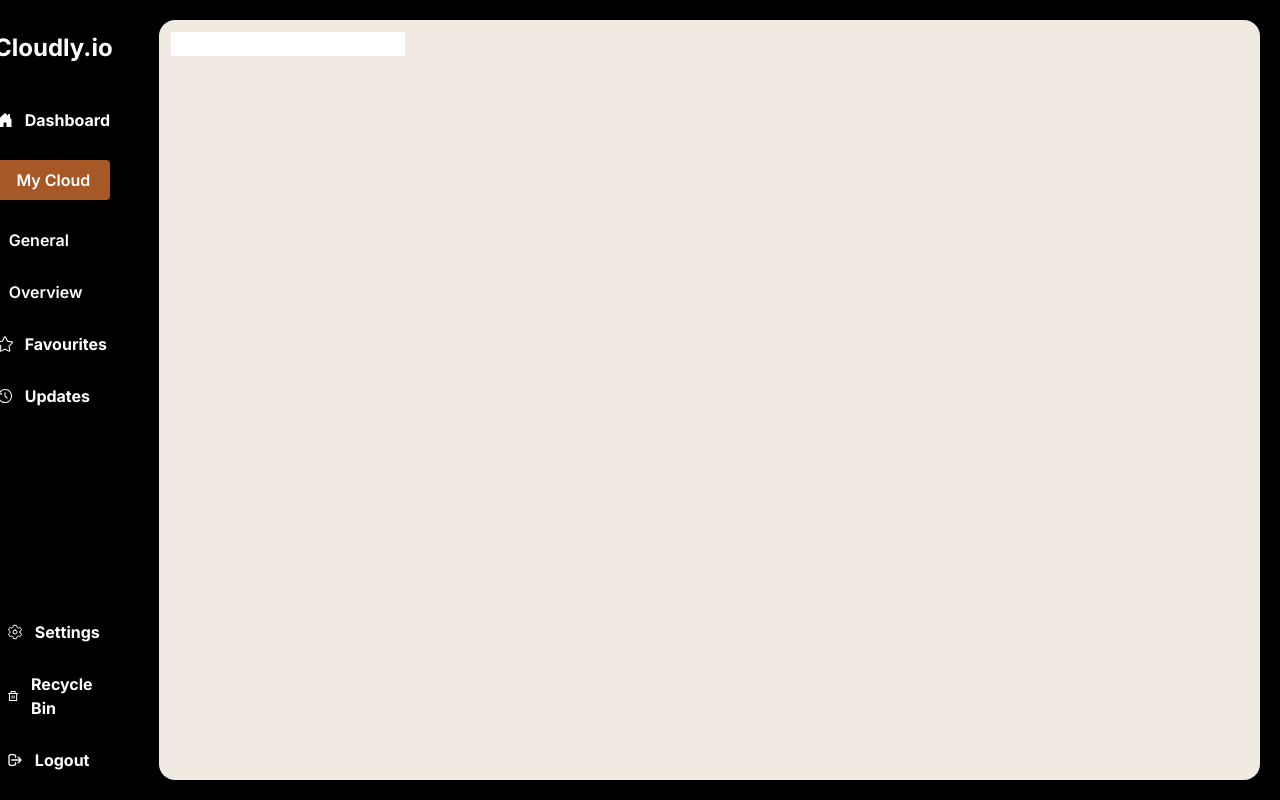
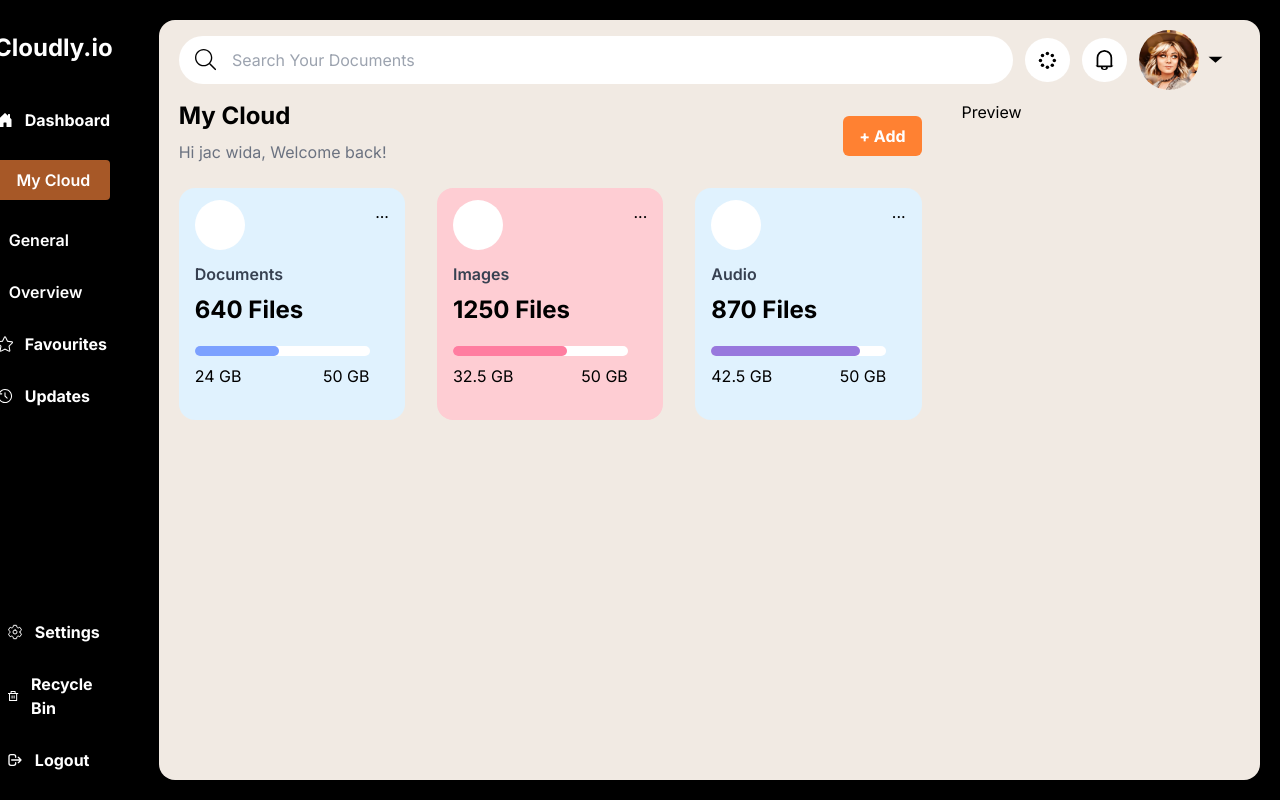
Before and after one commit to jacwida/cloudly.io, a Next.js app: page / in a window 1280 px wide. Built offline with nearby package versions, Linux system fonts and the light colour scheme.

Commit message:
added file usage

```diff
--- /dev/null
+++ b/components/CloudUsage.jsx
@@ -0,0 +1,61 @@
+const CloudUsage = () => {
+  const files = [
+    {
+      name: "Documents",
+      files: 640,
+      usage: 24,
+    },
+    {
+      name: "Images",
+      files: 1250,
+      usage: 32.5,
+    },
+    {
+      name: "Audio",
+      files: 870,
+      usage: 42.5,
+    },
+  ];
+  return (
+    <div className="flex justify-between gap-8 mt-4">
+      {files.map((file, idx) => (
+        <div
+          key={file}
+          className={
+            idx % 2 === 1
+              ? "flex-1 bg-rose-200 p-3 rounded-2xl px-4 "
+              : "flex-1 bg-sky-100 p-3 rounded-2xl px-4 "
+          }
+        >
+          <div className="flex justify-between">
+            <div className="bg-white h-[50px] w-[50px] rounded-[200px] p-2"></div>
+            <h1 className="ml-auto">...</h1>
+          </div>
+          <h1 className="text-gray-700 mt-3 font-semibold">{file.name}</h1>
+          <h1 className="font-bold text-2xl my-2">{file.files} Files</h1>
+          <div className="my-5 w-[90%]">
+            <div className="w-full h-[10px] bg-white rounded-full">
+              <div
+                className={`h-[10px] ${
+                  idx == 0
+                    ? "bg-[#7ca1ff]"
+                    : idx == 1
+                    ? "bg-[#ff7da0]"
+                    : "bg-[#9878dd]"
+                } rounded-full`}
+                style={{ width: `${(file.usage * 100) / 50}% ` }}
+              ></div>
+            </div>
+
+            <div className="flex items-center justify-between mt-2">
+              <h2>{file.usage} GB</h2>
+              <h2>50 GB</h2>
+            </div>
+          </div>
+        </div>
+      ))}
+    </div>
+  );
+};
+
+export default CloudUsage;
--- a/components/Content.jsx
+++ b/components/Content.jsx
@@ -1,11 +1,26 @@
+import Files from "./Files";
+import Preview from "./Preview";
+import Profile from "./Profile";
+import Search from "./Search";
+
 const ContentMain = () => {
   return (
-    <div className="bg-[#f1eae3] w-full m-5 rounded-2xl">
-      <div className="m-3">
+    <div className="bg-[#f1eae3] w-full m-5 rounded-2xl px-5">
+      <div className="flex items-center">
+        <div className=" flex flex-1 h-fit ">
+          <Search />
+        </div>
+        <div className="mx-3">
+          <Profile />
+        </div>
+      </div>
+      <div className="flex gap-10">
+        <div className="w-[70%]">
+          <Files />
+        </div>
         <div>
-          <input />
+          <Preview />
         </div>
-        <div></div>
       </div>
     </div>
   );
--- /dev/null
+++ b/components/Files.jsx
@@ -0,0 +1,24 @@
+import CloudUsage from "./CloudUsage";
+
+const Files = () => {
+  return (
+    <div>
+      <div className="flex items-center justify-between">
+        <div>
+          <h1 className="font-bold text-2xl">My Cloud</h1>
+          <p className="my-2 text-gray-500">Hi jac wida, Welcome back!</p>
+        </div>
+        <div>
+          <button className="bg-[#ff8132] rounded-md px-4 py-2 font-bold text-white">
+            + Add
+          </button>
+        </div>
+      </div>
+      <div>
+        <CloudUsage />
+      </div>
+    </div>
+  );
+};
+
+export default Files;
--- a/components/Icons.jsx
+++ b/components/Icons.jsx
@@ -117,3 +117,81 @@ export function LogoutIcon() {
     </svg>
   );
 }
+
+export function SearchIcon() {
+  return (
+    <svg
+      xmlns="http://www.w3.org/2000/svg"
+      viewBox="0 0 512 512"
+      width="1.33em"
+      height="1.33em"
+      stroke="currentColor"
+      class="SVGIcon__StyledIconComponent-sc-1kyax6f-0 jbhFkv"
+    >
+      <path
+        fill="currenColor"
+        d="M508.5 481.6l-129-129c-2.3-2.3-5.3-3.5-8.5-3.5h-10.3C395 312 416 262.5 416 208 416 93.1 322.9 0 208 0S0 93.1 0 208s93.1 208 208 208c54.5 0 104-21 141.1-55.2V371c0 3.2 1.3 6.2 3.5 8.5l129 129c4.7 4.7 12.3 4.7 17 0l9.9-9.9c4.7-4.7 4.7-12.3 0-17zM208 384c-97.3 0-176-78.7-176-176S110.7 32 208 32s176 78.7 176 176-78.7 176-176 176z"
+      ></path>
+    </svg>
+  );
+}
+
+export function IconUnk() {
+  return (
+    <svg
+      stroke="currentColor"
+      fill="currentColor"
+      stroke-width="0"
+      viewBox="0 0 24 24"
+      height="1.3em"
+      width="1.3em"
+      xmlns="http://www.w3.org/2000/svg"
+      class="bg-white  rounded-[200px] text-black"
+    >
+      <circle cx="12" cy="20" r="2"></circle>
+      <circle cx="12" cy="4" r="2"></circle>
+      <circle cx="6.343" cy="17.657" r="2"></circle>
+      <circle cx="17.657" cy="6.343" r="2"></circle>
+      <circle cx="4" cy="12" r="2.001"></circle>
+      <circle cx="20" cy="12" r="2"></circle>
+      <circle cx="6.343" cy="6.344" r="2"></circle>
+      <circle cx="17.657" cy="17.658" r="2"></circle>
+    </svg>
+  );
+}
+
+export function NotificationIcon() {
+  return (
+    <svg
+      stroke="currentColor"
+      fill="currentColor"
+      stroke-width="0"
+      viewBox="0 0 24 24"
+      height="1.3em"
+      width="1.3em"
+      xmlns="http://www.w3.org/2000/svg"
+      class="bg-white  rounded-[200px] text-black"
+    >
+      <path
+        fill="none"
+        stroke="#000"
+        stroke-width="2"
+        d="M4,19 L4,9 C4,4.582 7.582,1 12,1 C16.418,1 20,4.582 20,9 L20,19 M1,19 L23,19 M15,19 L15,20 C15,21.657 13.657,23 12,23 C10.343,23 9,21.657 9,20 L9,19"
+      ></path>
+    </svg>
+  );
+}
+
+export function DropDownIcon() {
+  return (
+    <svg
+      width="25"
+      height="25"
+      xmlns="http://www.w3.org/2000/svg"
+      viewBox="0 0 125.8 291.6"
+      class="rotate-90"
+    >
+      <path d="M88.6 145.8l-70-81.1v162.2z"></path>
+    </svg>
+  );
+}
--- /dev/null
+++ b/components/Preview.jsx
@@ -0,0 +1,7 @@
+import React from "react";
+
+const Preview = () => {
+  return <div>Preview</div>;
+};
+
+export default Preview;
--- /dev/null
+++ b/components/Profile.jsx
@@ -0,0 +1,21 @@
+import Image from "next/image";
+import { DropDownIcon, IconUnk, NotificationIcon } from "./Icons";
+
+export default function Profile() {
+  return (
+    <div className="flex items-center gap-3">
+      <div className="bg-white p-3 rounded-[200px]">
+        <IconUnk />
+      </div>
+      <div className="bg-white p-3 rounded-[200px]">
+        <NotificationIcon />
+      </div>
+      <div className="flex items-center gap-1">
+        <div className="bg-white p-3 rounded-[200px] relative h-[60px] w-[60px]">
+          <Image src="/profile.jpg" fill alt="" className="rounded-[200px]" />
+        </div>
+        <DropDownIcon />
+      </div>
+    </div>
+  );
+}
--- /dev/null
+++ b/components/Search.jsx
@@ -0,0 +1,13 @@
+import { SearchIcon } from "./Icons";
+
+export default function Search() {
+  return (
+    <div className="flex items-center rounded-[100px] bg-white gap-4  px-4 py-3 flex-1 my-4 ">
+      <SearchIcon />
+      <input
+        placeholder="Search Your Documents"
+        className=" outline-none h-fit"
+      />
+    </div>
+  );
+}
```
Also changed, not shown: public/profile.jpg (added).
